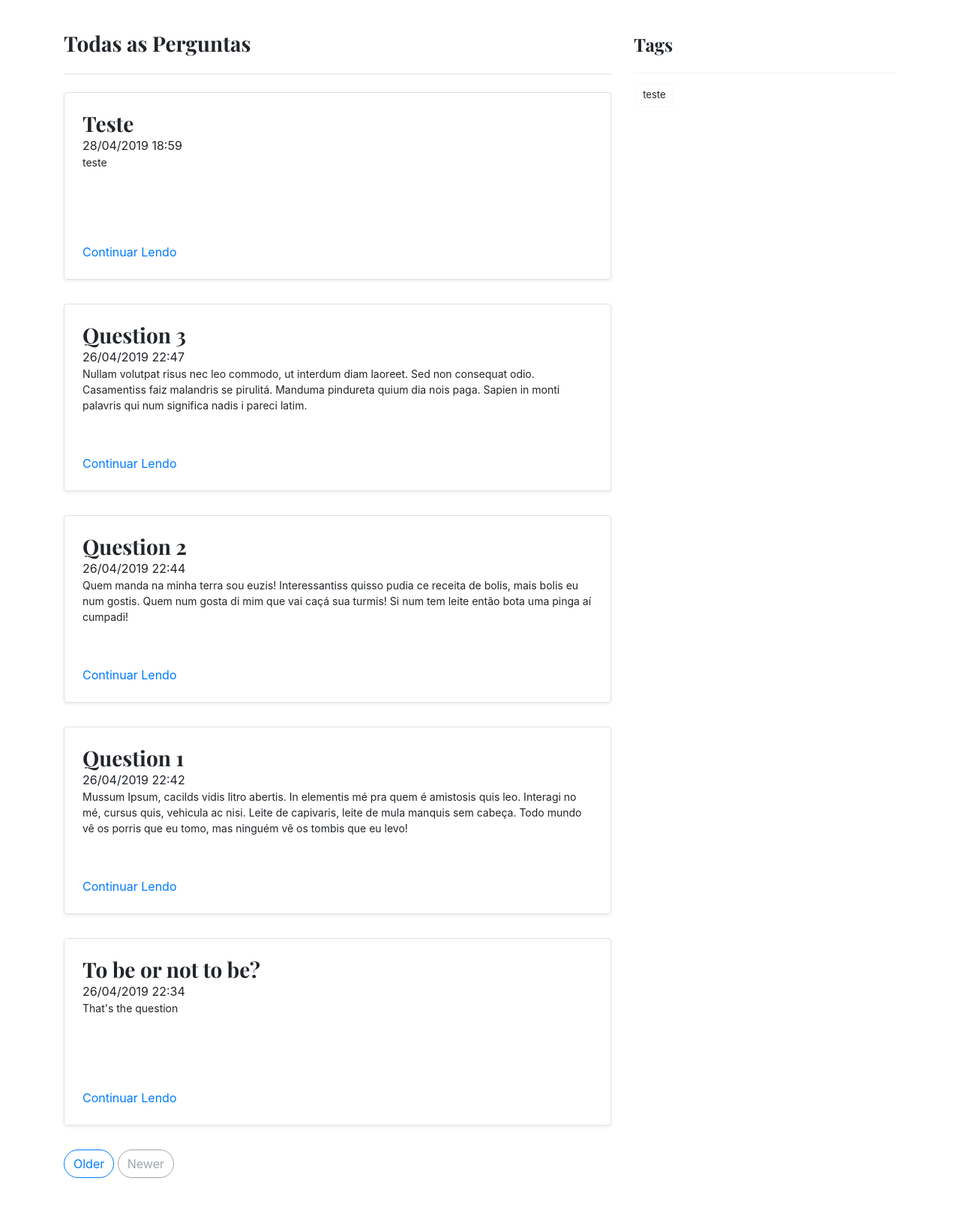
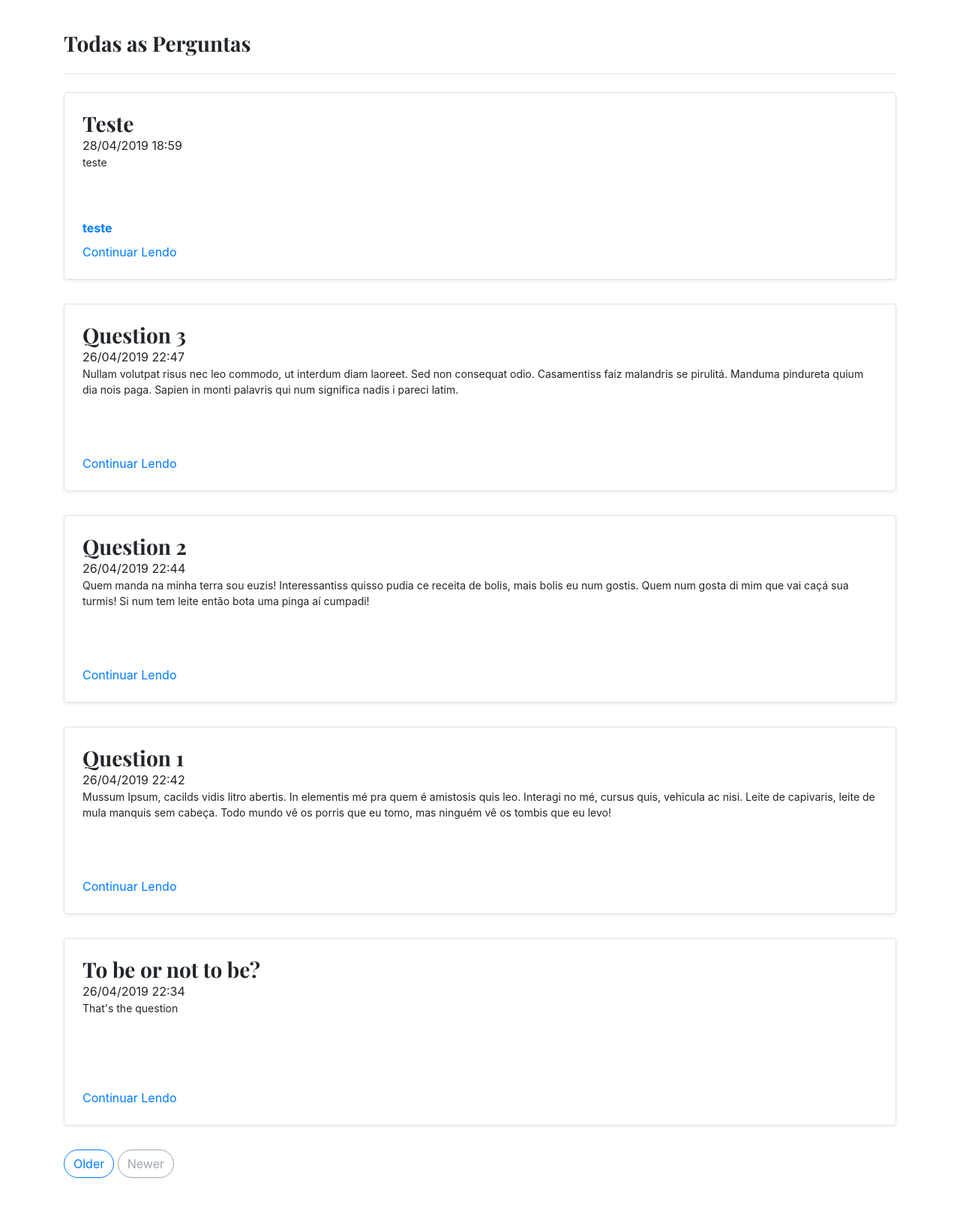
Before and after one commit to renato-lopes/engenharia-de-software, a Django app: page /all-posts/ in a window 1280 px wide. Shown: the part 146-1781 px from the top of the page at 75% size. Run offline with Django 3.2, Linux system fonts and the light colour scheme; data comes from the database, SQL or seed files in the repository; some libraries are stand-ins or nearby versions.

Commit message:
Show tags in questions

```diff
--- a/forum/templates/forum/index.html
+++ b/forum/templates/forum/index.html
@@ -34,6 +34,7 @@
                 <h3 class="mb-0">{{ question.title }}</h3>
                 <div class="mb-1 text-muted">{{ question.creation_date|date:"d/m/Y H:i" }}</div>
                 <p class="card-text mb-auto">{{ question.description }}</p>
+                <strong class="d-inline-block mb-2 text-primary">{% for tag in question.tags %} {{tag.name}} {% endfor %}</strong>
                 <a href="{% url 'posts:post' question.id %}" class="stretched-link">Continuar Lendo</a>
               </div>
             </div>
--- a/forum/templates/forum/posts.html
+++ b/forum/templates/forum/posts.html
@@ -10,7 +10,7 @@
 
     {%  include "forum/header.html" %}
     <div class="row">
-        <div class="col-md-8 blog-main mt-5">
+        <div class="col-md-12 blog-main mt-5">
             <h3 class="pb-4 mb-4 border-bottom">
                 Todas as Perguntas
             </h3>
@@ -21,10 +21,10 @@
                     <div
                         class="row no-gutters border rounded overflow-hidden flex-md-row mb-4 shadow-sm h-md-250 position-relative">
                         <div class="col p-4 d-flex flex-column position-static">
-                            <!-- <strong class="d-inline-block mb-2 text-primary">World</strong> -->
                             <h3 class="mb-0">{{ post.title }}</h3>
                             <time class="post__header-time">{{post.creation_date|date:"d/m/Y H:i"}}</time>
                             <p class="card-text mb-auto">{{ post.description }}</p>
+                            <strong class="d-inline-block mb-2 text-primary">{% for tag in post.tags %} {{tag.name}} {% endfor %}</strong>
                             <a href="{% url 'posts:post' post.id %}" class="stretched-link">Continuar Lendo</a>
                         </div>
                     </div>
@@ -86,7 +86,7 @@
             </nav>
 
         </div><!-- /.blog-main -->
-        <aside class="col-md-4 blog-sidebar mt-5">
+        <!-- <aside class="col-md-4 blog-sidebar mt-5">
                 <div class="widget">
                         <header class="widget__header mt-1 pb-3">
                             <h4>Tags</h4>
@@ -94,7 +94,7 @@
                         <div class="widget__tags">
                             {% for tag in tags %}
                             <a class="tag">{{tag.name}}</a>
-                            <!-- <a class="tag">PHP</a>
+                            <a class="tag">PHP</a>
                             <a class="tag">Development</a>
                             <a class="tag">C++</a>
                             <a class="tag">C#</a>
@@ -106,13 +106,13 @@
                             <a class="tag">Nostradamus</a>
                             <a class="tag">Printer</a>
                             <a class="tag">Facebook</a>
-                            <a class="tag">Tesla</a> -->
+                            <a class="tag">Tesla</a>
                             {% endfor %}
                         </div>
                     </div>
 
                 <div class="p-4">
-                  <!-- <h4>Archives</h4>
+                  <h4>Archives</h4>
                   <ol class="list-unstyled mb-0">
                     <li><a href="#">March 2014</a></li>
                     <li><a href="#">February 2014</a></li>
@@ -127,10 +127,10 @@
                     <li><a href="#">May 2013</a></li>
                     <li><a href="#">April 2013</a></li>
                   </ol>
-                </div> -->
+                </div>
 
 
-              </aside><!-- /.blog-sidebar -->
+              </aside>/.blog-sidebar -->
     </div>
 </div>
 
--- a/forum/views.py
+++ b/forum/views.py
@@ -1,7 +1,7 @@
 from django.shortcuts import render
 
 from users.models import ForumUser as User
-from posts.models import Answer, Question, Tag
+from posts.models import Answer, Question, Tag, QuestionTag
 
 # Create your views here.
 def index(request):
@@ -9,6 +9,15 @@ def index(request):
         'title': 'Homepage'
     }
     questions = Question.objects.all().order_by("-creation_date")[:5]
+
+    # Add post tags
+    for question in questions:
+        question_tags = QuestionTag.objects.filter(question=question)
+        tags = []
+        for el in question_tags:
+            tags.append(el.tag)
+        question.tags = tags
+
     context['questions'] = questions
 
     return render(request, 'forum/index.html', context)
@@ -32,10 +41,16 @@ def all_posts(request):
     }
 
     questions = Question.objects.all().order_by("-creation_date")
+
+    # Add post tags
+    for question in questions:
+        question_tags = QuestionTag.objects.filter(question=question)
+        tags = []
+        for el in question_tags:
+            tags.append(el.tag)
+        question.tags = tags
+
     context['posts'] = questions
-
-    tags = Tag.objects.all()
-    context['tags'] = tags
 
     return render(request, 'forum/posts.html', context)
 
--- a/posts/views.py
+++ b/posts/views.py
@@ -42,7 +42,7 @@ def post(request,id_post):
     question_tags = QuestionTag.objects.filter(question=id_post)
     tags = []
     for el in question_tags:
-        tags.append(el.tag.name)
+        tags.append(el.tag)
 
     answers = Answer.objects.filter(question=id_post).order_by("creation_date")
 
```
Also changed, not shown: posts/templates/posts/post.html (+4 -4 lines).
